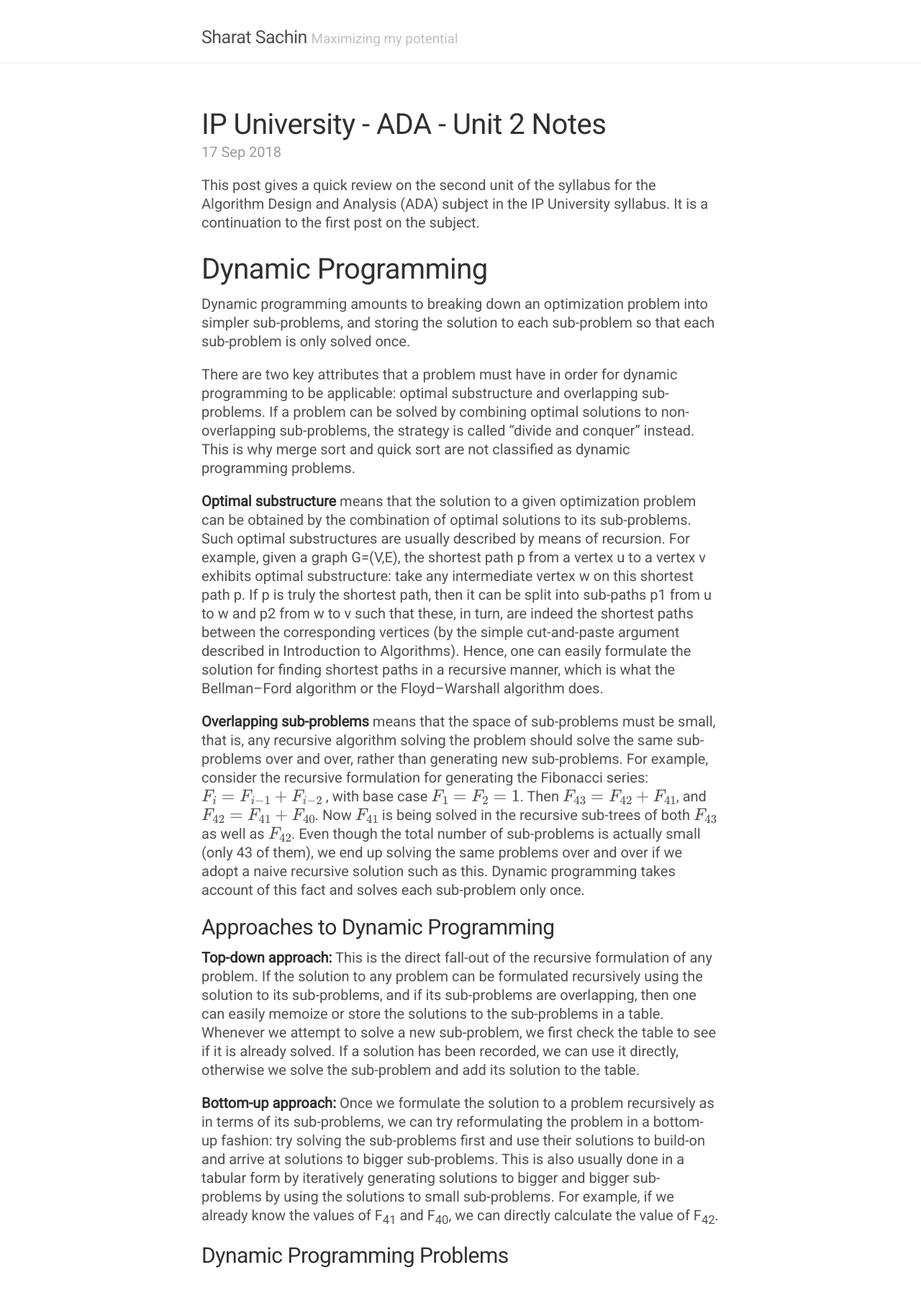
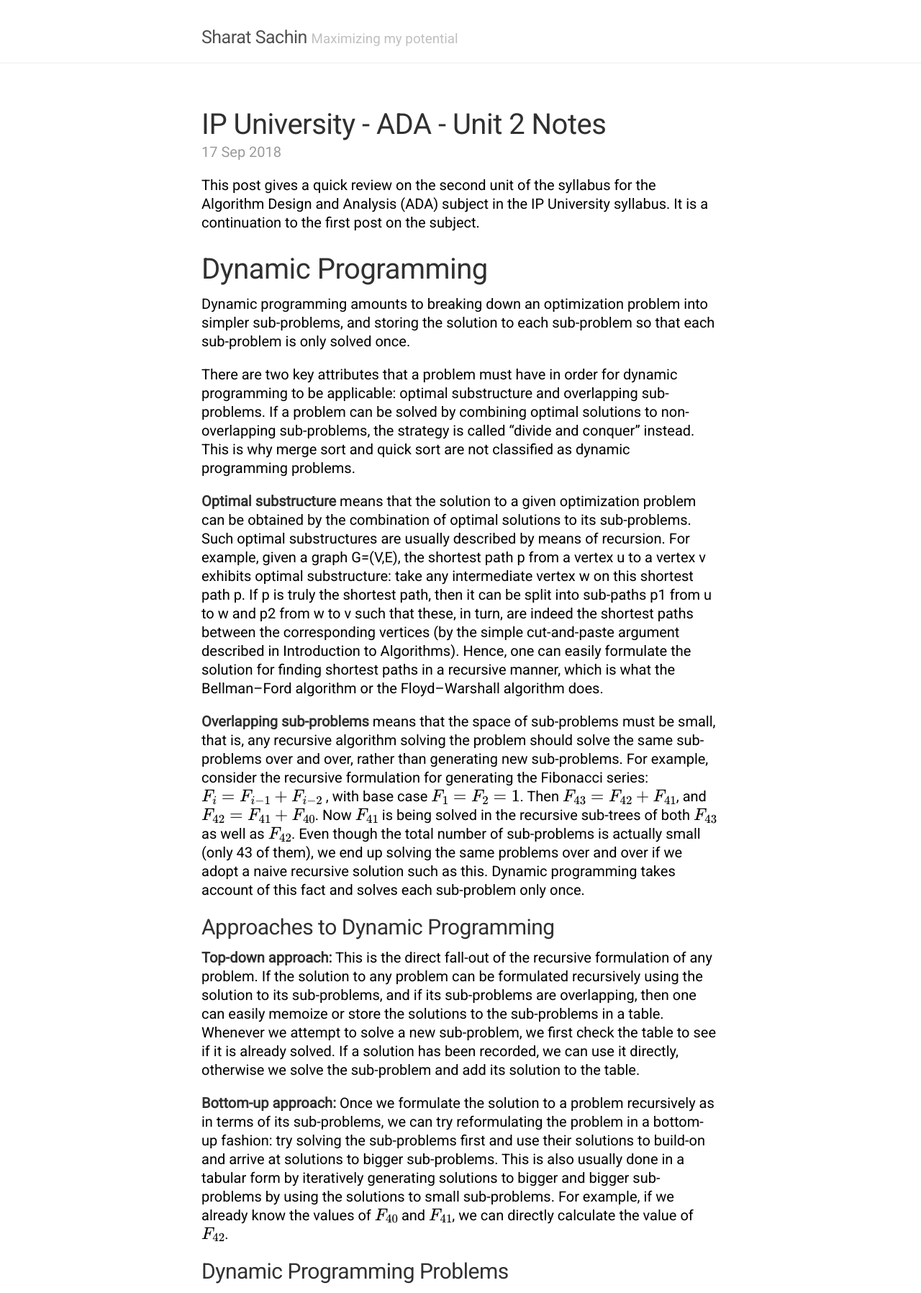
Before and after one commit to sharatsachin/sharatsachin.github.io, a Jekyll site: the page built from _posts/2018-09-17-ADA-unit2.md, in a window 1280 px wide, cut to the strip 104-1900 px from the top of the page. Shown: the whole strip at 72% size. Built offline with Jekyll 4.4.1, drawn with Linux system fonts in a browser that asks for light colours; formulas are drawn with MathJax 3; comment, search, counter and statistics services are not loaded.

Commit message:
changed body color

```diff
--- a/_posts/2018-09-17-ADA-unit2.md
+++ b/_posts/2018-09-17-ADA-unit2.md
@@ -22,7 +22,7 @@ There are two key attributes that a problem must have in order for dynamic progr
 
 **Top-down approach:** This is the direct fall-out of the recursive formulation of any problem. If the solution to any problem can be formulated recursively using the solution to its sub-problems, and if its sub-problems are overlapping, then one can easily memoize or store the solutions to the sub-problems in a table. Whenever we attempt to solve a new sub-problem, we first check the table to see if it is already solved. If a solution has been recorded, we can use it directly, otherwise we solve the sub-problem and add its solution to the table.
 
-**Bottom-up approach:** Once we formulate the solution to a problem recursively as in terms of its sub-problems, we can try reformulating the problem in a bottom-up fashion: try solving the sub-problems first and use their solutions to build-on and arrive at solutions to bigger sub-problems. This is also usually done in a tabular form by iteratively generating solutions to bigger and bigger sub-problems by using the solutions to small sub-problems. For example, if we already know the values of F<sub>41</sub> and F<sub>40</sub>, we can directly calculate the value of F<sub>42</sub>.
+**Bottom-up approach:** Once we formulate the solution to a problem recursively as in terms of its sub-problems, we can try reformulating the problem in a bottom-up fashion: try solving the sub-problems first and use their solutions to build-on and arrive at solutions to bigger sub-problems. This is also usually done in a tabular form by iteratively generating solutions to bigger and bigger sub-problems by using the solutions to small sub-problems. For example, if we already know the values of \\( F_{40} \\) and \\( F_{41} \\), we can directly calculate the value of \\( F_{42} \\).
 
 ## Dynamic Programming Problems
 
--- a/public/css/poole.css
+++ b/public/css/poole.css
@@ -59,7 +59,6 @@ html {
 }
 
 body {
-  color: #515151;
   background-color: #fff;
   -webkit-text-size-adjust: 100%;
       -ms-text-size-adjust: 100%;
```
